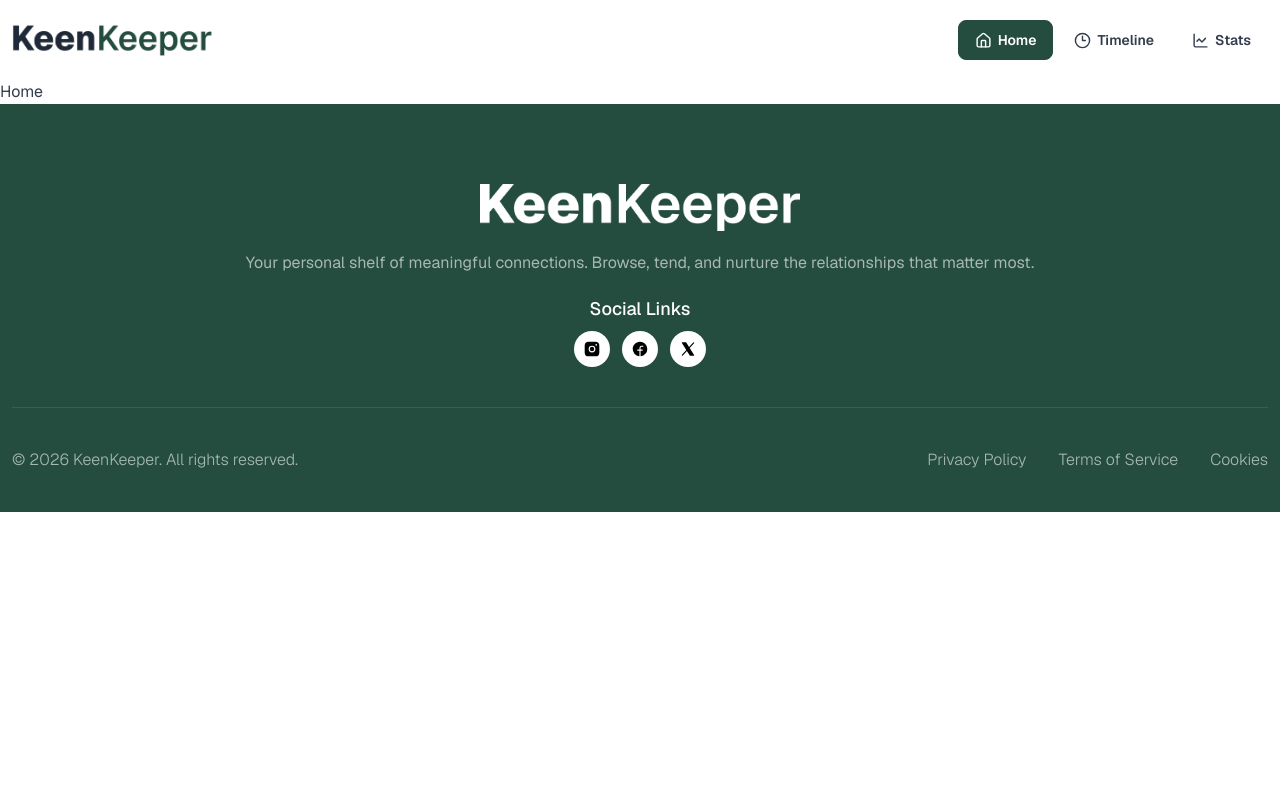
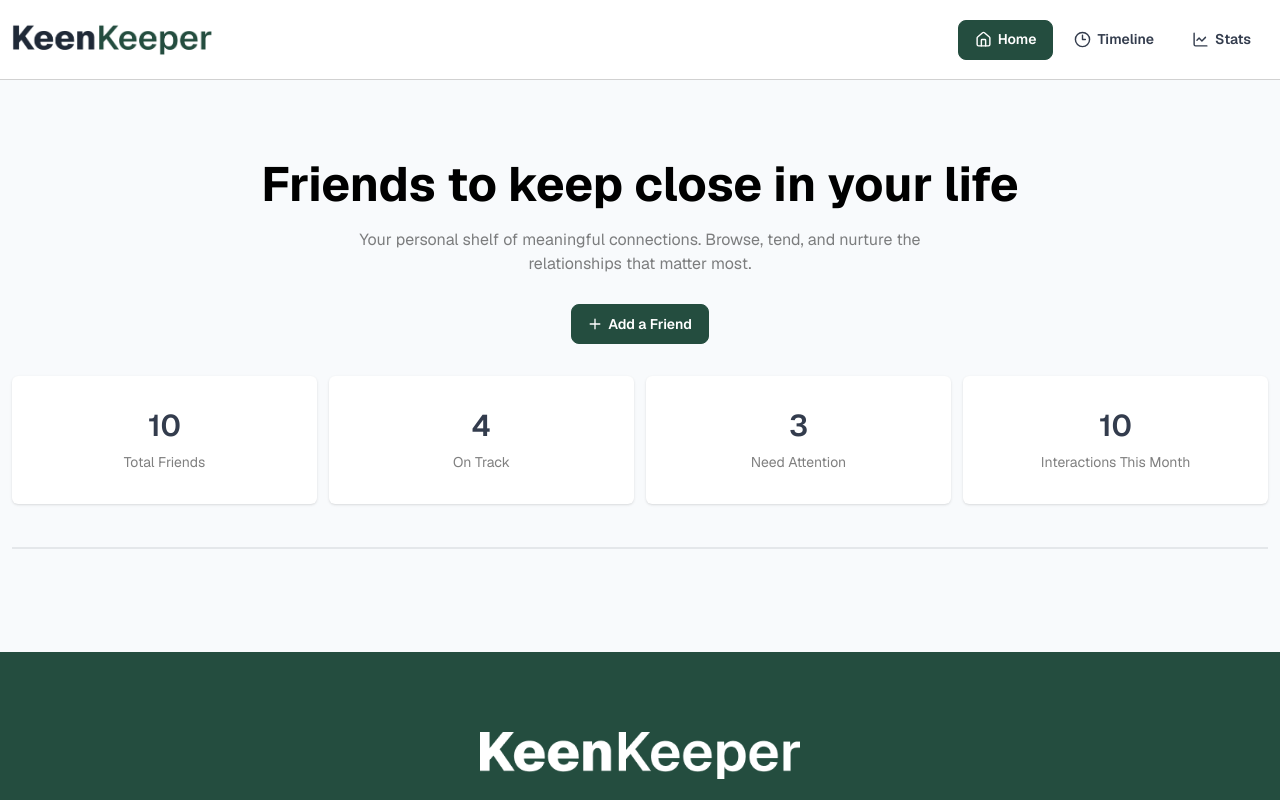
Before and after one commit to ShahSaminYasar/keen-keeper, a React (Vite) app: page / in a window 1280 px wide. Shown: the top 800 px of the page. Built offline with nearby package versions, Linux system fonts and the light colour scheme.

Commit message:
Added: Hero section; Dynamic summary in Hero

```diff
--- a/src/components/Footer.jsx
+++ b/src/components/Footer.jsx
@@ -20,7 +20,7 @@ const Footer = () => {
         </p>
 
         <div>
-          <label className="text-lg font-medium block text-center mb-2 text-primary-content">
+          <label className="text-lg font-medium block text-center mb-3 text-primary-content">
             Social Links
           </label>
 
--- a/src/components/Header.jsx
+++ b/src/components/Header.jsx
@@ -3,7 +3,7 @@ import { NavLink } from "react-router";
 
 const Header = () => {
   return (
-    <header className="w-full bg-white px-3 py-2 h-20 flex items-center">
+    <header className="w-full bg-base-100 px-3 py-2 h-20 flex items-center border-b border-base-300">
       <div className="w-full max-w-7xl mx-auto flex items-center gap-3 justify-between">
         <img src="/assets/logo.png" alt="Keen Keeper" className="w-50" />
 
--- /dev/null
+++ b/src/components/SummaryCard.jsx
@@ -0,0 +1,9 @@
+const SummaryCard = ({ number, text }) => {
+  return (
+    <div className="flex flex-col gap-2 items-center justify-center bg-base-100 shadow-sm rounded-md py-8 px-3 w-full">
+      <span className="text-3xl font-semibold">{number}</span>
+      <span className="text-sm font-normal text-neutral/50">{text}</span>
+    </div>
+  );
+};
+export default SummaryCard;
--- /dev/null
+++ b/src/components/SummaryCards.jsx
@@ -0,0 +1,45 @@
+import { use } from "react";
+import SummaryCard from "./SummaryCard";
+
+const SummaryCards = ({ summaryPromise }) => {
+  const data = use(summaryPromise);
+
+  const summary = data?.reduce(
+    (acc, friend) => {
+      acc.total++;
+
+      if (friend?.status === "on-track") {
+        acc.onTrack++;
+      }
+
+      if (friend?.status === "overdue" || friend?.status === "almost-due") {
+        acc.needAttention++;
+      }
+
+      if (friend?.days_since_contact < 30) {
+        acc.interactionsThisMonth++;
+      }
+
+      return acc;
+    },
+    {
+      total: 0,
+      onTrack: 0,
+      needAttention: 0,
+      interactionsThisMonth: 0,
+    },
+  );
+
+  return (
+    <div className="w-full grid grid-cols-2 lg:grid-cols-4 gap-3">
+      <SummaryCard number={summary?.total} text={"Total Friends"} />
+      <SummaryCard number={summary?.onTrack} text={"On Track"} />
+      <SummaryCard number={summary?.needAttention} text={"Need Attention"} />
+      <SummaryCard
+        number={summary?.interactionsThisMonth}
+        text={"Interactions This Month"}
+      />
+    </div>
+  );
+};
+export default SummaryCards;
--- a/src/index.css
+++ b/src/index.css
@@ -7,6 +7,13 @@
 :root {
   --color-primary: #244d3f;
   --color-primary-content: #ffffff;
+  --color-neutral: #000000;
+  --color-base-200: #f8fafc;
+}
+
+html {
+  scroll-behavior: smooth;
+  scrollbar-width: thin;
 }
 
 body {
@@ -14,6 +21,7 @@ body {
   font-optical-sizing: auto;
   font-weight: 400;
   font-style: normal;
+  background-color: var(--color-base-200);
 }
 
 .container {
--- a/src/layouts/MainLayout.jsx
+++ b/src/layouts/MainLayout.jsx
@@ -6,7 +6,7 @@ const MainLayout = () => {
   return (
     <>
       <Header />
-      <main>
+      <main className="py-20 px-3 flex flex-col gap-5 container">
         <Outlet />
       </main>
       <Footer />
--- a/src/pages/Home.jsx
+++ b/src/pages/Home.jsx
@@ -1,4 +1,11 @@
+import Hero from "../sections/Hero";
+
 const Home = () => {
-  return <div>Home</div>;
+  return (
+    <>
+      <Hero />
+      <div className="divider"></div>
+    </>
+  );
 };
 export default Home;
--- /dev/null
+++ b/src/sections/Hero.jsx
@@ -0,0 +1,35 @@
+import { PlusIcon } from "@phosphor-icons/react";
+import { Suspense } from "react";
+import SummaryCards from "../components/SummaryCards";
+
+const Hero = () => {
+  const summaryPromise = fetch("/friends.json").then((res) => res.json());
+
+  return (
+    <section className="w-full flex flex-col items-center justify-center text-center gap-5">
+      <h1 className="text-5xl font-bold text-neutral">
+        Friends to keep close in your life
+      </h1>
+
+      <p className="text-neutral/50 block w-full max-w-xl">
+        Your personal shelf of meaningful connections. Browse, tend, and nurture
+        the relationships that matter most.
+      </p>
+
+      <button className="btn btn-primary mt-2 mb-3">
+        <PlusIcon weight="bold" /> Add a Friend
+      </button>
+
+      <Suspense
+        fallback={
+          <div className="py-13">
+            <span className="loading loading-bars loading-md"></span>
+          </div>
+        }
+      >
+        <SummaryCards summaryPromise={summaryPromise} />
+      </Suspense>
+    </section>
+  );
+};
+export default Hero;
```
